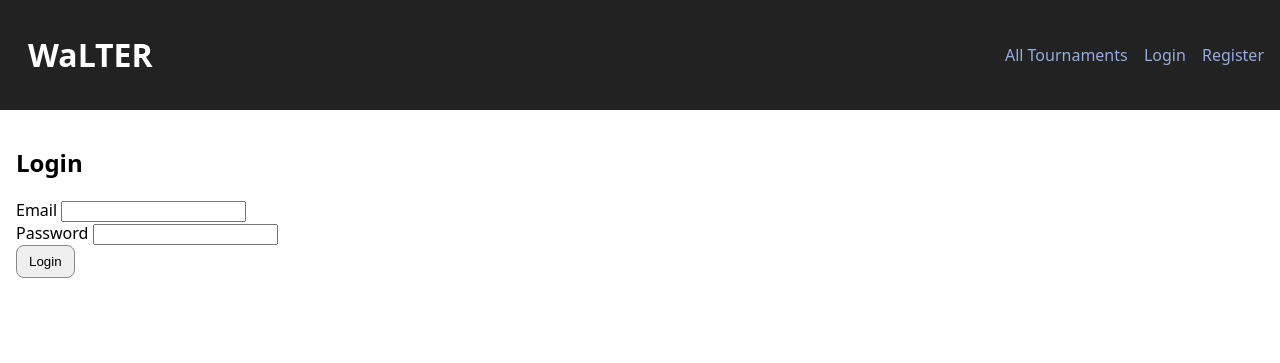
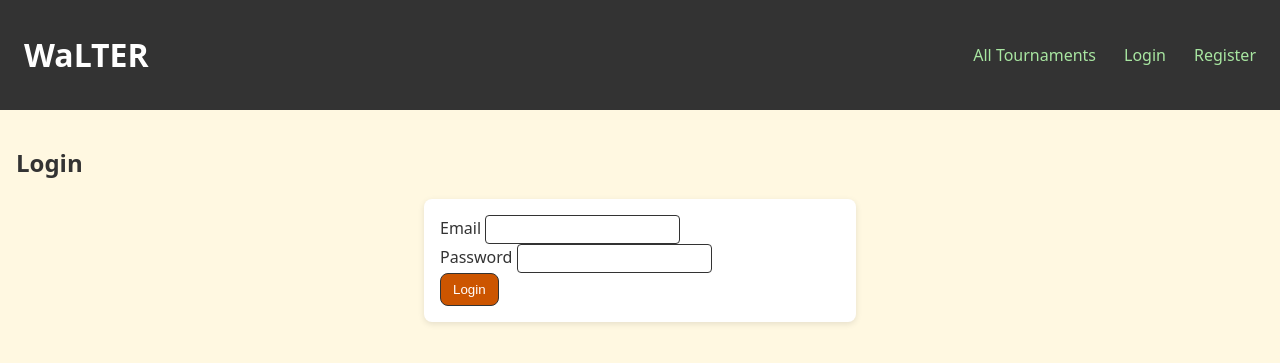
Before and after one commit to orwiad10/walter, a Flask app: page /login in a window 1280 px wide. Shown: the top 363 px of the page. Run offline with Flask 3, Linux system fonts and the light colour scheme.

Commit message:
feat: modernize UI with vibrant color scheme

```diff
--- a/app/static/style.css
+++ b/app/static/style.css
@@ -1,17 +1,90 @@
-body { font-family: system-ui, sans-serif; margin: 0; padding: 0; }
-header { display:flex; justify-content:space-between; align-items:center; padding: 12px 16px; background:#222; color:#fff; }
-header a { color: #9ad; text-decoration:none; margin-left: 12px; }
+/* Color palette */
+:root {
+  --burnt-orange: #cc5500;
+  --light-green: #a8e6a1;
+  --dark-grey: #333333;
+  --creamy-yellow: #fff8e1;
+}
+
+body {
+  font-family: system-ui, sans-serif;
+  margin: 0;
+  padding: 0;
+  background: var(--creamy-yellow);
+  color: var(--dark-grey);
+}
+header {
+  display:flex;
+  justify-content:space-between;
+  align-items:center;
+  padding: 12px 16px;
+  background: var(--dark-grey);
+  color:#fff;
+}
+header nav {
+  display:flex;
+  gap:12px;
+}
+header a {
+  color: var(--light-green);
+  text-decoration:none;
+  padding:4px 8px;
+  border-radius:6px;
+  transition:background 0.3s;
+}
+header a:hover {
+  background: var(--burnt-orange);
+  color:#fff;
+}
 h1 a { color: #fff; text-decoration:none; }
 main { padding: 16px; }
-.btn { display:inline-block; padding:8px 12px; border-radius:8px; border:1px solid #888; text-decoration:none; }
+.btn {
+  display:inline-block;
+  padding:8px 12px;
+  border-radius:8px;
+  border:1px solid var(--dark-grey);
+  text-decoration:none;
+  background: var(--burnt-orange);
+  color:#fff;
+  transition:background 0.3s, transform 0.2s;
+}
+.btn:hover {
+  background:#b24400;
+  transform:translateY(-2px);
+}
+.btn:active {
+  transform:translateY(0);
+}
 .cards { list-style:none; display:grid; gap:12px; grid-template-columns: repeat(auto-fill, minmax(260px, 1fr)); padding:0; }
-.card { padding:12px; border:1px solid #ddd; border-radius:12px; background:#fafafa; }
+.card {
+  padding:12px;
+  border:1px solid var(--light-green);
+  border-radius:12px;
+  background:#fff;
+  box-shadow:0 2px 4px rgba(0,0,0,0.1);
+}
 .table { width:100%; border-collapse: collapse; }
-.table th, .table td { border:1px solid #ddd; padding:6px 8px; text-align:center; }
+.table th, .table td {
+  border:1px solid var(--light-green);
+  padding:6px 8px;
+  text-align:center;
+}
 .flashes { list-style:none; padding:0; }
-.flashes li { margin:8px 0; padding:8px; border-radius:8px; }
-.flashes li.success { background:#e8f8ee; border:1px solid #bfe5cb; }
-.flashes li.error { background:#fde8e8; border:1px solid #f3c2c2; }
+.flashes li {
+  margin:8px 0;
+  padding:8px;
+  border-radius:8px;
+}
+.flashes li.success {
+  background:var(--light-green);
+  border:1px solid var(--dark-grey);
+  color:var(--dark-grey);
+}
+.flashes li.error {
+  background:var(--burnt-orange);
+  border:1px solid var(--dark-grey);
+  color:#fff;
+}
 .bracket { display:flex; gap:40px; align-items:flex-start; }
 .round { display:flex; flex-direction:column; gap:20px; }
 .match { position:relative; display:flex; flex-direction:column; gap:4px; padding-right:20px; }
@@ -43,5 +116,18 @@ main { padding: 16px; }
 .players-table { width:100%; border-collapse:collapse; }
 .players-table tbody { display:grid; grid-template-columns: repeat(auto-fit, minmax(150px, 1fr)); }
 .players-table tr { display:contents; }
-.players-table td { border:1px solid #ddd; padding:6px 8px; text-align:center; }
-.centered-form { max-width:400px; margin:0 auto; }
+.players-table td { border:1px solid var(--light-green); padding:6px 8px; text-align:center; }
+.centered-form {
+  max-width:400px;
+  margin:0 auto;
+  background:#fff;
+  padding:16px;
+  border-radius:8px;
+  box-shadow:0 2px 6px rgba(0,0,0,0.1);
+}
+
+input, select, textarea {
+  padding:6px 8px;
+  border:1px solid var(--dark-grey);
+  border-radius:4px;
+}
--- a/app/templates/login.html
+++ b/app/templates/login.html
@@ -1,7 +1,7 @@
 {% extends 'base.html' %}
 {% block content %}
 <h2>Login</h2>
-<form method="post">
+<form method="post" class="centered-form">
   <label>Email <input name="email" type="email" required></label><br>
   <label>Password <input name="password" type="password" required></label><br>
   <button class="btn" type="submit">Login</button>
```
